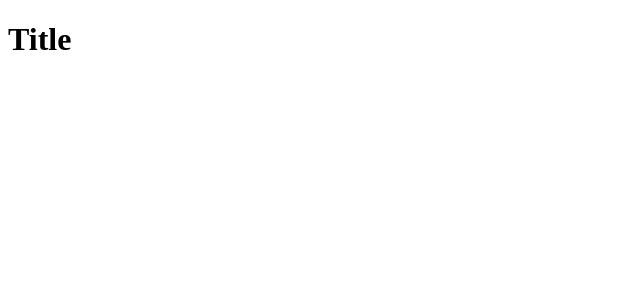
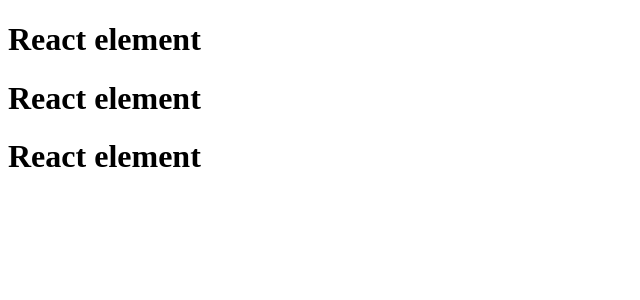
Before and after one commit to anujkumarnath/namaste-react, a React (Vite) app: page / in a window 1280 px wide. Shown: the top 300 px of the page, without its empty margins (0-640 px from the left). Built offline with nearby package versions, Linux system fonts and the light colour scheme.

Commit message:
Explored JSX

```diff
--- a/App.js
+++ b/App.js
@@ -3,15 +3,40 @@
 
 const root = ReactDOM.createRoot(document.getElementById("root"));
 
-// Title component
-const Title = () => <h1>Title</h1>;
+// React element
+const element = <h1>React element</h1>;
 
-// Heading component
-// This is component composition: using other components to create a new component
+// Putting react element inside a component
+const Title = () => <div>{element}</div>;
+
 const HeadingComponent = () => (
   <div>
     <Title />
+    {Title()}
+    <Title></Title>
   </div>
 );
 
-root.render(<HeadingComponent />);
+// Eliminating the need for extra parent div
+const HeadingComponent2 = () => (
+  <React.Fragment>
+    <Title />
+    {Title()}
+    <Title></Title>
+  </React.Fragment>
+);
+
+// It's same as below
+const HeadingComponent3 = () => (
+  <>
+    <Title />
+    {Title()}
+    <Title></Title>
+  </>
+);
+
+// We can also put React component inside react element
+const reactElement = <div>{<HeadingComponent3 />}</div>;
+
+
+root.render(reactElement);
```
Also changed, not shown: notes/episode-3.txt.
